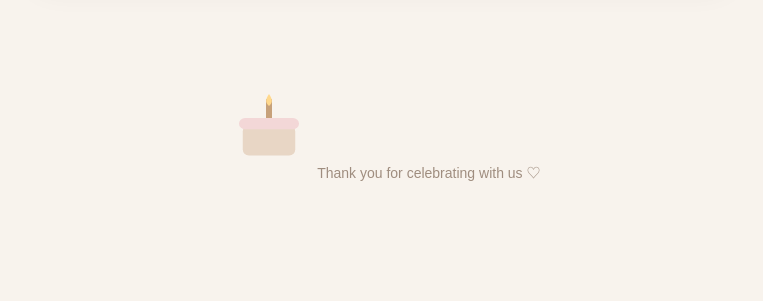
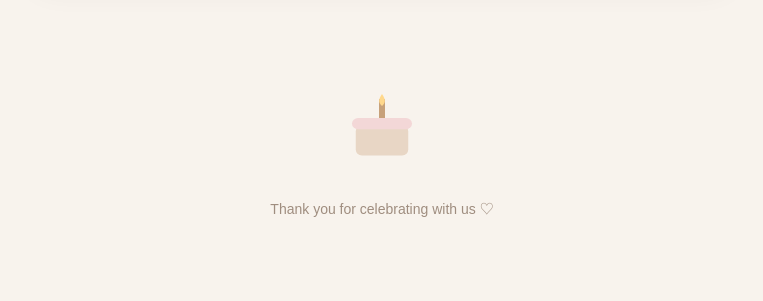
Before and after one commit to shyne930/shyne930.github.io, a plain HTML site: page index.html in a window 1280 px wide. Shown: the part 2506-2807 px from the top of the page, without its empty margins (258-1021 px from the left). Before the commit the page ends 2771 px from the top, so only its background shows below. Drawn offline with Linux system fonts and the light colour scheme; a web font is replaced by a local one.

Commit message:
Update index.html

```diff
--- a/index.html
+++ b/index.html
@@ -165,9 +165,9 @@
 }
 
 .cake{
-    bottom:20px;
-    right:20px;
     width:90px;
+    margin:0 auto 20px;
+    display:block;
 }
 
 .quote{
```
